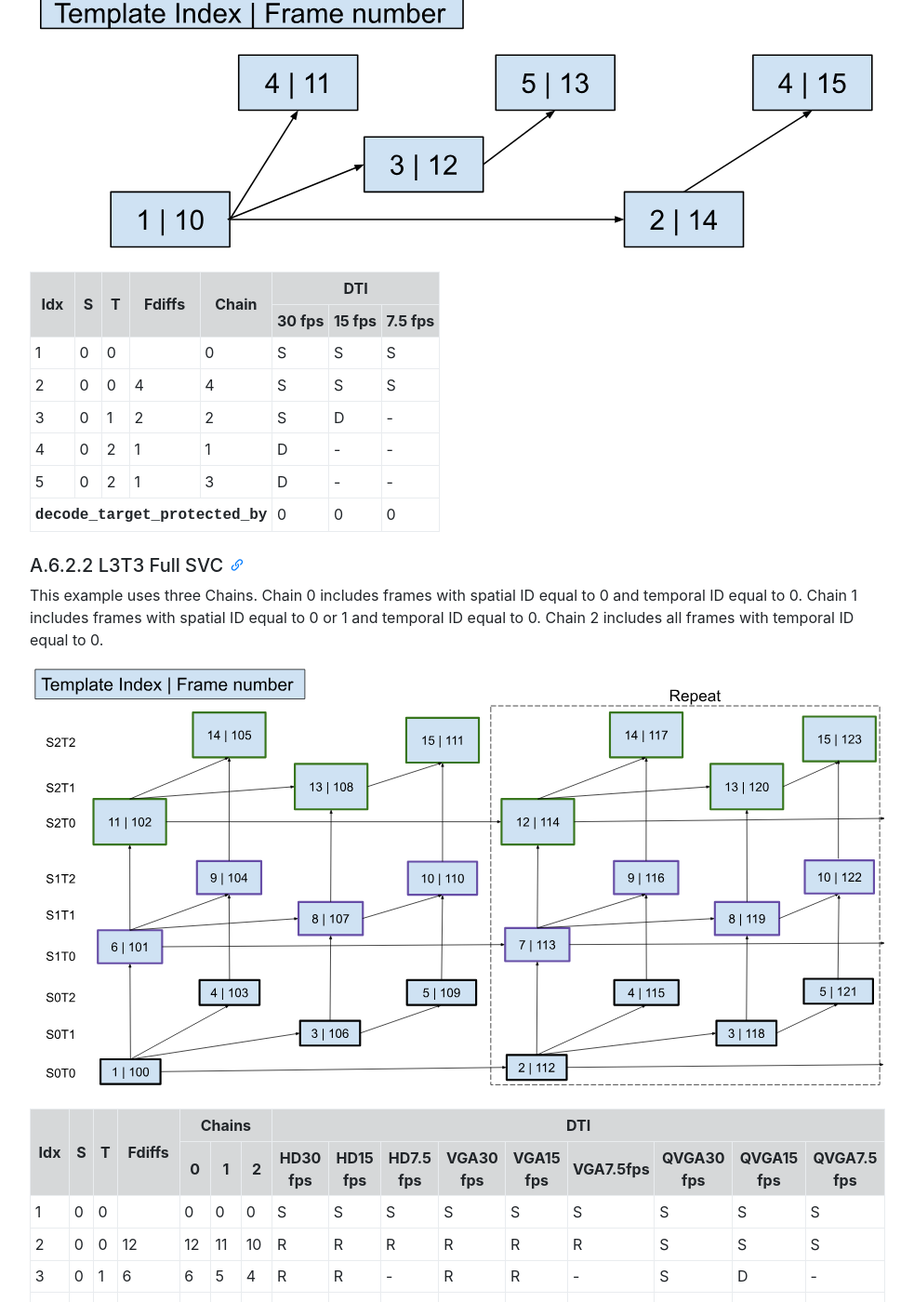
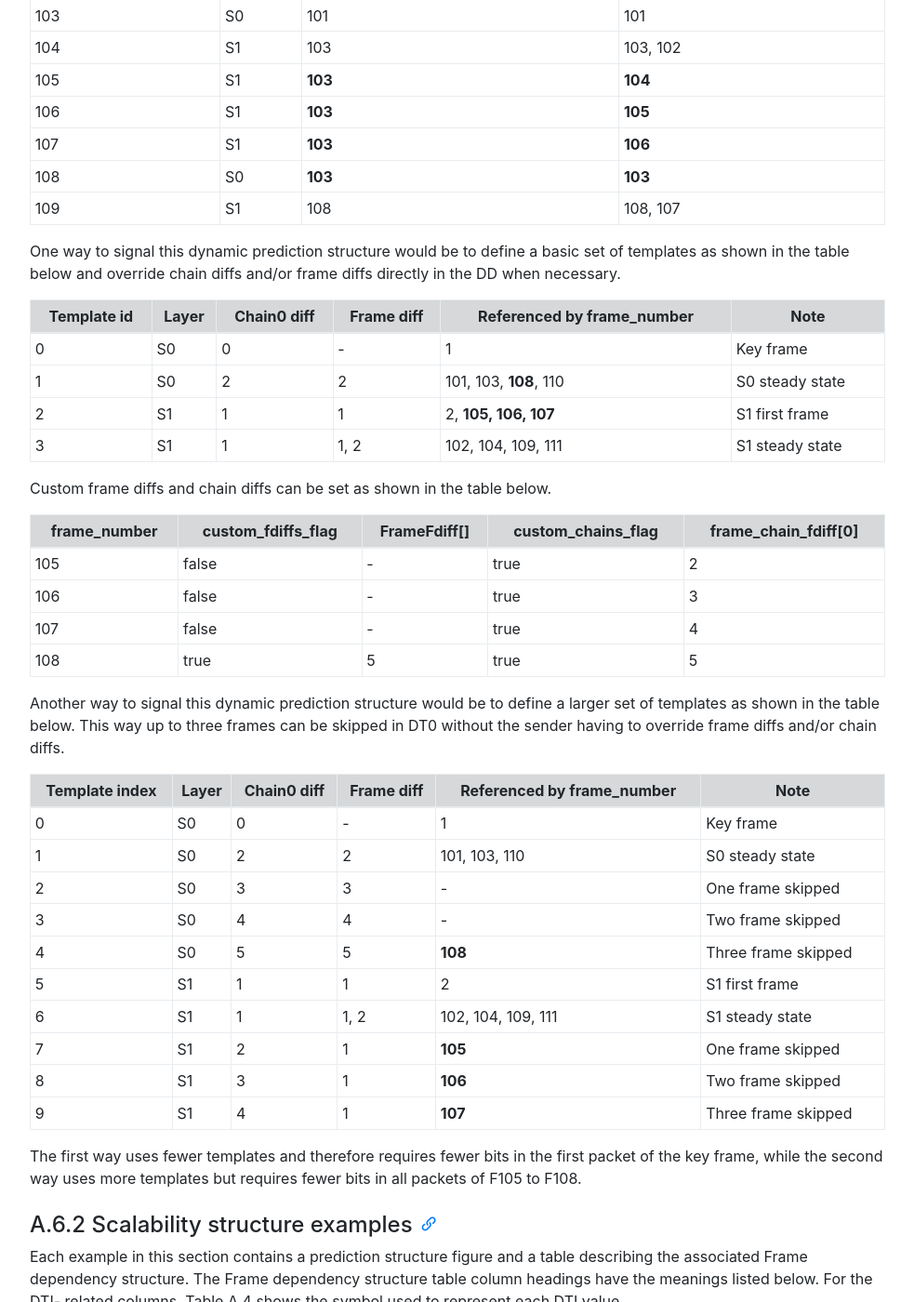
Before and after one commit to AOMediaCodec/av1-rtp-spec, a Jekyll site: the page built from index.md, in a window 1280 px wide and 1400 px high, scrolled down 37332 px. Shown: the whole window at 93% size, without its empty margins (53-1036 px from the left). Built offline with Jekyll 4.4.1, drawn with Linux system fonts in a browser that asks for light colours; nearby versions of some CDN libraries; some of the changed text lies outside the part shown.

Commit message:
Added Dynamic Prediction Structure example.

```diff
--- a/av1-rtp-spec.md
+++ b/av1-rtp-spec.md
@@ -1258,6 +1258,71 @@
 The two ways of notifying the receiver as shown above demonstrate that Decode Target Indications and Chains can be set differently even though the stream structure and frame dependencies are the same.
 
 
+##### A.6.1.3 Dynamic Prediction Structure
+In the following example, the sender encodes two quality layers, S0 and S1 (i.e., layers with the same resolution but different qualities).
+
+<figure style="display: block;" align="center">
+  <img src="assets/images/Q2T1.svg" width="40%" />
+</figure>
+
+In this example, there are two Decode targets, DT0 and DT1. DT0 includes all frames in S0. DT1 includes all frames in S0 and S1. DT0 is protected by Chain0, which contains all frames in DT0. DT1 is protected by Chain1, which contains all frames in DT1.
+
+The sender has a bit rate constraint for DT0. When the encoder overshoots that constraint, the sender can skip encoding a few frames. The figure and table below show an example in which three frames are skipped.
+
+<figure style="display: block;" align="center">
+  <img src="assets/images/Q2T1_SKIP_FRAMES.svg" width="80%" />
+</figure>
+
+|frame_number | Layer | Previous Frame in Chain0 | Frame Dependencies|
+|-------------|-------|--------------------------|-------------------|
+|103          |S0     |101                       |101                |
+|104          |S1     |103                       |103, 102           |
+|105          |S1     |**103**                   |**104**             |
+|106          |S1     |**103**                   |**105**             |
+|107          |S1     |**103**                   |**106**             |
+|108          |S0     |**103**                   |**103**             |
+|109          |S1     |108                       |108, 107           |
+{:.table .table-sm .table-bordered }
+
+One way to signal this dynamic prediction structure would be to define a basic set of templates as shown in the table below and override chain diffs and/or frame diffs directly in the DD when necessary.
+
+|Template id | Layer | Chain0 diff | Frame diff | Referenced by frame_number | Note          |
+|------------|-------|-------------|------------|----------------------------|---------------|
+|0           |S0     |0            |-           |1                           |Key frame      |
+|1           |S0     |2            |2           |101, 103, **108**, 110      |S0 steady state|
+|2           |S1     |1            |1           |2, **105, 106, 107**        |S1 first frame |
+|3           |S1     |1            |1, 2        |102, 104, 109, 111          |S1 steady state|
+{:.table .table-sm .table-bordered }
+
+Custom frame diffs and chain diffs can be set as shown in the table below.
+
+|frame_number | custom_fdiffs_flag | FrameFdiff[] | custom_chains_flag | frame_chain_fdiff[0]|
+|-------------|--------------------|--------------|--------------------|---------------------|
+|105          |false               |-             |true                |2                    |
+|106          |false               |-             |true                |3                    |
+|107          |false               |-             |true                |4                    |
+|108          |true                |5             |true                |5                    |
+{:.table .table-sm .table-bordered }
+
+Another way to signal this dynamic prediction structure would be to define a larger set of templates as shown in the table below. This way up to three frames can be skipped in DT0 without the sender having to override frame diffs and/or chain diffs.
+
+|Template index | Layer | Chain0 diff | Frame diff | Referenced by frame_number | Note              |
+|---------------|-------|-------------|------------|----------------------------|-------------------|
+|0              |S0     |0            |-           |1                           |Key frame          |
+|1              |S0     |2            |2           |101, 103, 110               |S0 steady state    |
+|2              |S0     |3            |3           |-                           |One frame skipped  |
+|3              |S0     |4            |4           |-                           |Two frame skipped  |
+|4              |S0     |5            |5           |**108**                     |Three frame skipped|
+|5              |S1     |1            |1           |2                           |S1 first frame     |
+|6              |S1     |1            |1, 2        |102, 104, 109, 111          |S1 steady state    |
+|7              |S1     |2            |1           |**105**                     |One frame skipped  |
+|8              |S1     |3            |1           |**106**                     |Two frame skipped  |
+|9              |S1     |4            |1           |**107**                     |Three frame skipped|
+{:.table .table-sm .table-bordered }
+
+The first way uses fewer templates and therefore requires fewer bits in the first packet of the key frame, while the second way uses more templates but requires fewer bits in all packets of F105 to F108.
+
+
 #### A.6.2 Scalability structure examples
 
 Each example in this section contains a prediction structure figure and a table describing the associated Frame dependency structure. The Frame dependency structure table column headings have the meanings listed below. For the DTI- related columns, Table A.4 shows the symbol used to represent each DTI value.
```
Also changed, not shown: assets/images/Q2T1.svg (added), assets/images/Q2T1_SKIP_FRAMES.svg (added).
